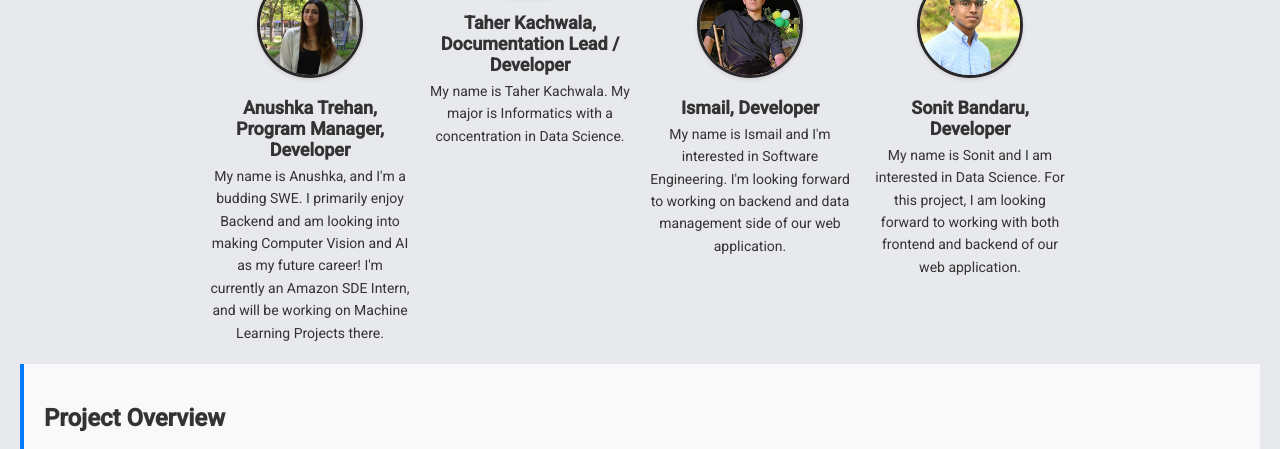
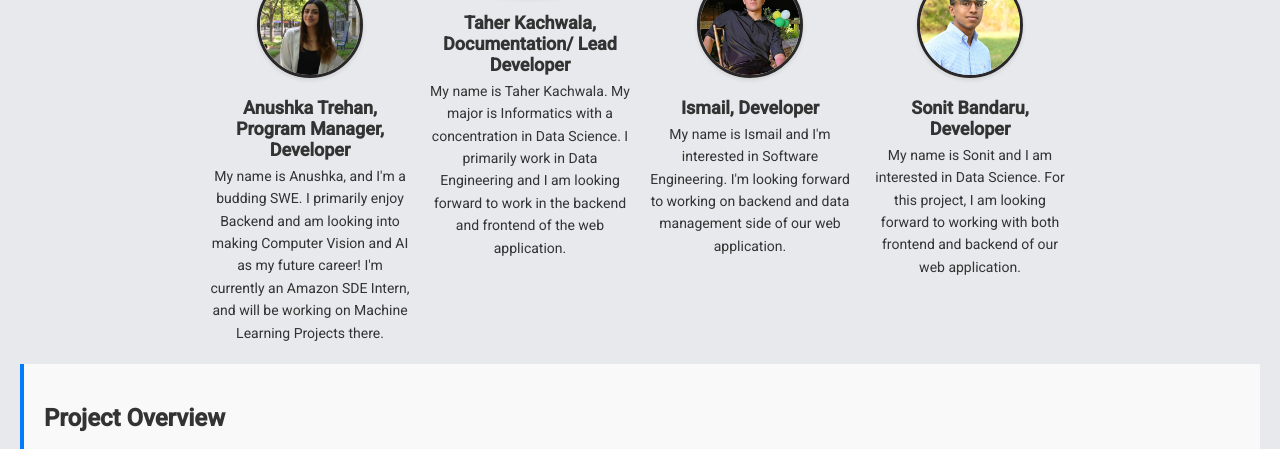
Before and after one commit to tkachwala/CS326, a website: page src/docs/milestone-01/index.html in a window 1280 px wide. Shown: the part 322-771 px from the top of the page. Drawn offline with Linux system fonts and the light colour scheme.

Commit message:
Taher's bio

```diff
--- a/src/docs/milestone-01/index.html
+++ b/src/docs/milestone-01/index.html
@@ -41,9 +41,9 @@
                 </div>
 
                 <div class="team-member">
-                    <img src="images/nn-profile-pic.JPG" alt="Taher Kachwala" class="profile-pic">
-                    <h3>Taher Kachwala, Documentation Lead / Developer</h3>
-                    <p>My name is Taher Kachwala. My major is Informatics with a concentration in Data Science.</p>
+                    <img src="src\docs\milestone-01\images\Taher-Kachwala.jpeg" alt="Taher Kachwala" class="profile-pic">
+                    <h3>Taher Kachwala, Documentation/ Lead Developer</h3>
+                    <p>My name is Taher Kachwala. My major is Informatics with a concentration in Data Science. I primarily work in Data Engineering and I am looking forward to work in the backend and frontend of the web application.</p>
                 </div>
 
                 <div class="team-member">
```
Also changed, not shown: src/docs/milestone-01/images/Taher-Kachwala.jpeg (added), 1 other file.
